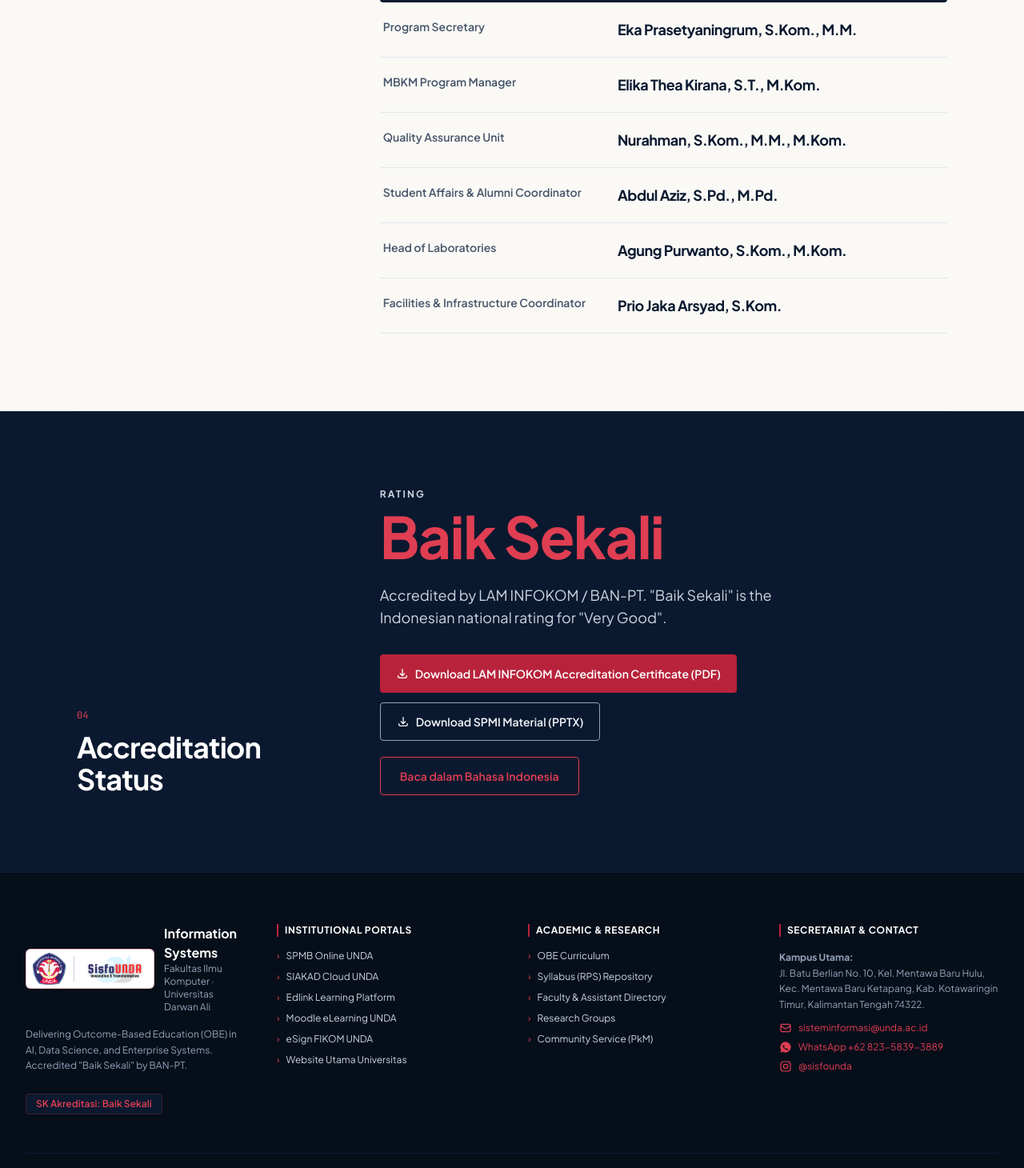
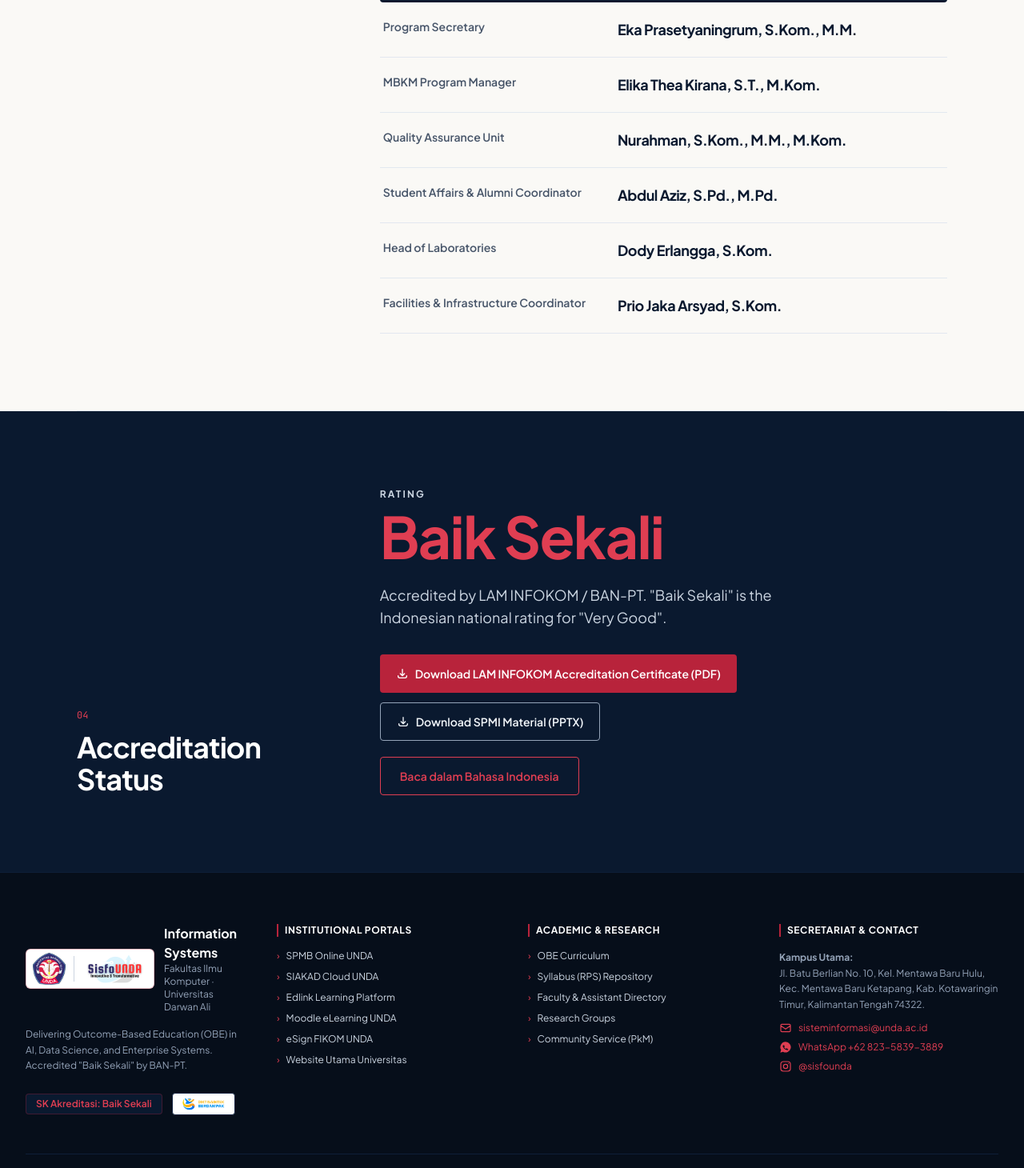
Before and after one commit to sisteminformasi-tech/sisteminformasi-tech.github.io, an Astro site: page /en/about in a window 1280 px wide. Shown: the part 2220-3680 px from the top of the page at 80% size. Built offline with nearby package versions, Linux system fonts and the light colour scheme; Astro itself is replaced by a stand-in of ours; a web font is replaced by a local one.

Commit message:
feat(prodi): kepala lab Dody Erlangga, logo diktisaintek berdampak, dan icon tab browser SisfoUNDA

```diff
--- a/src/components/common/Footer.astro
+++ b/src/components/common/Footer.astro
@@ -33,10 +33,16 @@ const isEn = currentLang === 'en';
             ? 'Delivering Outcome-Based Education (OBE) in AI, Data Science, and Enterprise Systems. Accredited "Baik Sekali" by BAN-PT.'
             : 'Menyelenggarakan pendidikan sarjana berbasis Outcome-Based Education (OBE) di bidang Kecerdasan Buatan, Sains Data, dan Sistem Enterprise. Terakreditasi "Baik Sekali".'}
         </p>
-        <div class="pt-2">
+        <div class="pt-2 flex flex-wrap items-center gap-3">
           <span class="inline-block px-3 py-1 bg-navy-900 border border-gold-500/30 text-gold-400 rounded text-xs font-semibold">
             SK Akreditasi: Baik Sekali
           </span>
+          <img
+            src="/images/logo/logo-diktisaintek.png"
+            alt="Kemendiktisaintek Berdampak"
+            class="h-7 w-auto object-contain bg-white px-2 py-0.5 rounded border border-navy-800"
+            loading="lazy"
+          />
         </div>
       </div>
 
--- a/src/layouts/BaseLayout.astro
+++ b/src/layouts/BaseLayout.astro
@@ -30,6 +30,10 @@ const formattedTitle = title.includes('Universitas Darwan Ali')
   <head>
     <meta charset="UTF-8" />
     <meta name="viewport" content="width=device-width, initial-scale=1.0" />
+    <link rel="icon" type="image/x-icon" href="/favicon.ico" />
+    <link rel="icon" type="image/png" sizes="32x32" href="/favicon-32x32.png" />
+    <link rel="icon" type="image/png" sizes="16x16" href="/favicon-16x16.png" />
+    <link rel="apple-touch-icon" sizes="180x180" href="/apple-touch-icon.png" />
     <link rel="icon" type="image/svg+xml" href="/favicon.svg" />
     <meta name="generator" content={Astro.generator} />
 
--- a/src/pages/en/about/index.astro
+++ b/src/pages/en/about/index.astro
@@ -22,7 +22,7 @@ const organization = [
   { role: 'MBKM Program Manager', name: 'Elika Thea Kirana, S.T., M.Kom.' },
   { role: 'Quality Assurance Unit', name: 'Nurahman, S.Kom., M.M., M.Kom.' },
   { role: 'Student Affairs & Alumni Coordinator', name: 'Abdul Aziz, S.Pd., M.Pd.' },
-  { role: 'Head of Laboratories', name: 'Agung Purwanto, S.Kom., M.Kom.' },
+  { role: 'Head of Laboratories', name: 'Dody Erlangga, S.Kom.' },
   { role: 'Facilities & Infrastructure Coordinator', name: 'Prio Jaka Arsyad, S.Kom.' },
 ];
 ---
--- a/src/pages/profil/index.astro
+++ b/src/pages/profil/index.astro
@@ -22,7 +22,7 @@ const struktur = [
   { role: 'Pengelola MBKM', name: 'Elika Thea Kirana, S.T., M.Kom.' },
   { role: 'Gugus Kendali Mutu', name: 'Nurahman, S.Kom., M.M., M.Kom.' },
   { role: 'Koordinator Kemahasiswaan & Alumni', name: 'Abdul Aziz, S.Pd., M.Pd.' },
-  { role: 'Kepala Laboratorium', name: 'Agung Purwanto, S.Kom., M.Kom.' },
+  { role: 'Kepala Laboratorium', name: 'Dody Erlangga, S.Kom.' },
   { role: 'Koordinator Sarana & Prasarana', name: 'Prio Jaka Arsyad, S.Kom.' },
 ];
 ---
```
Also changed, not shown: tasks/todo.md (+7 -7 lines), public/apple-touch-icon.png (added), public/favicon-128x128.png (added), public/favicon-16x16.png (added), public/favicon-180x180.png (added), public/favicon-192x192.png (added), public/favicon-32x32.png (added), public/favicon-48x48.png (added), public/favicon-512x512.png (added), public/favicon-64x64.png (added), public/favicon.ico (added), public/favicon.png (added), public/favicon.svg, public/images/logo/logo-dikti.png, 1 more files.
